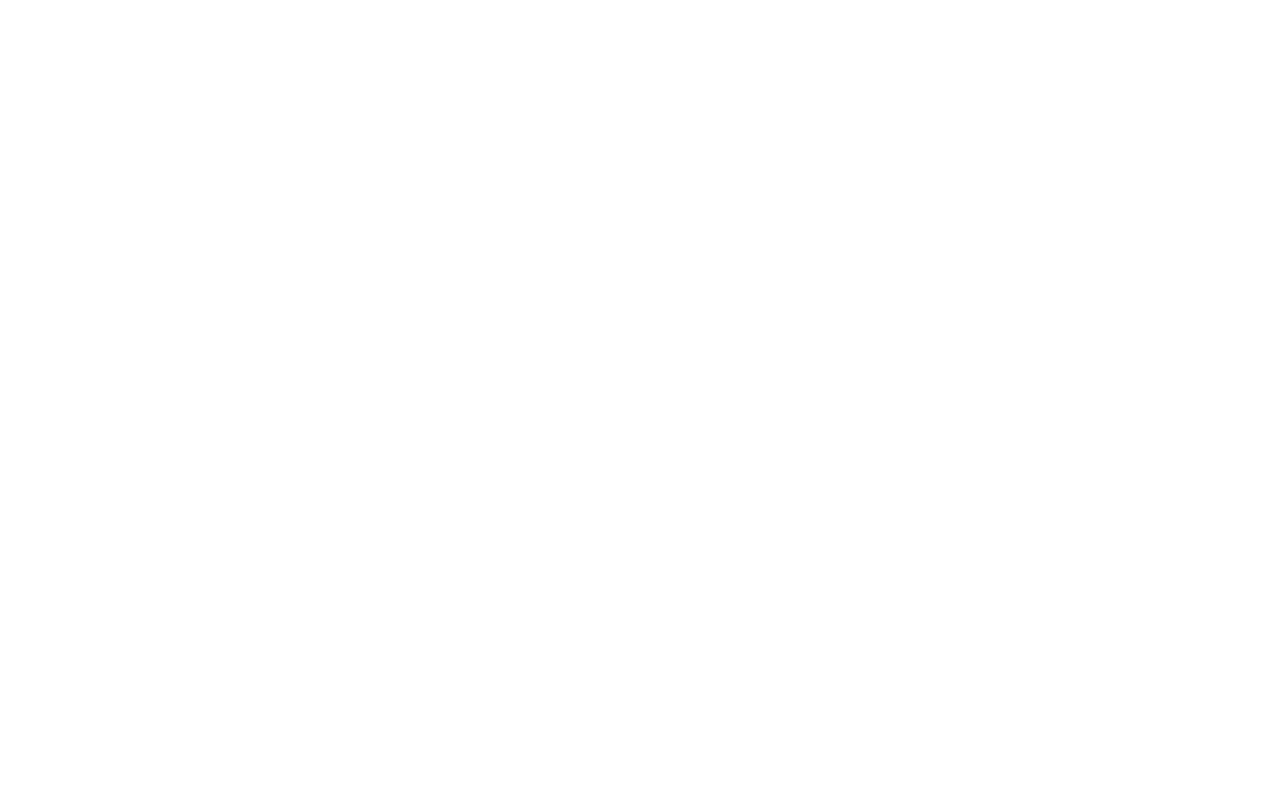
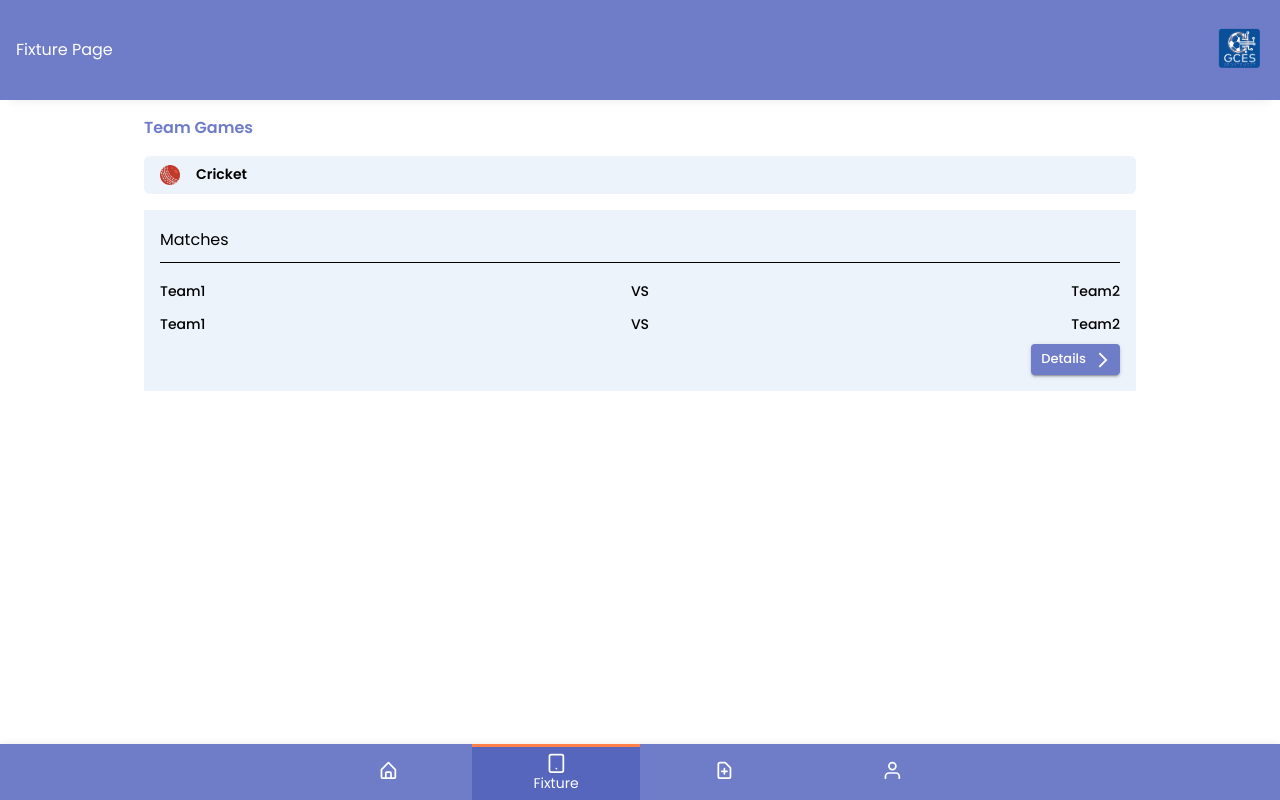
Before and after one commit to Minify-It-services/sports-meet-app, a React (Create React App) app: page /fixture in a window 1280 px wide. Before the commit this address had no page. Built offline with nearby package versions, Linux system fonts and the light colour scheme.

Commit message:
fixture card

```diff
--- a/src/App.js
+++ b/src/App.js
@@ -2,7 +2,7 @@ import React from 'react';
 import { BrowserRouter, Routes, Route } from 'react-router-dom'
 
 // pages:guest
-import { TeamRegister, HomePage, SoloRegistration, TeamRegistration, DuoRegistration,PhoneRegister, ProfilePage, Login, Register } from './pages';
+import { TeamRegister, HomePage, SoloRegistration, TeamRegistration, DuoRegistration,PhoneRegister, ProfilePage, Login, Register, Fixture} from './pages';
 
 // pages:admin
 import Dashboard from './admin/pages/dashboard';
@@ -30,6 +30,7 @@ const App = () => {
         <Route path="/register" element={<Register />} />
         <Route path="/phone-register" element={<PhoneRegister />} />
         <Route path="/profile" element={<ProfilePage />} />
+        <Route path="/fixture" element={<Fixture />} />
         <Route path="/teamRegister/*" element={<Team />} />
         <Route path="/admin/*" element={<Admin />} />
       </Routes>
--- /dev/null
+++ b/src/components/FixtureCard.jsx
@@ -0,0 +1,36 @@
+import React from 'react'
+import Typography from '@mui/material/Typography';
+import Button from '@mui/material/Button';
+import ArrowForwardIosIcon from '@mui/icons-material/ArrowForwardIos';
+import SportImage from '../assets/img/cricket.png'
+
+import './FixtureCard.scss'
+function FixtureCard() {
+    return (
+        <div id="fixture-card">
+            <div className="sport-bar">
+                <img src={SportImage} alt="sporticon" style={{alignSelf:"center"}} />
+                <Typography variant="subtitle2" gutterBottom component="h6" style={{fontWeight:'600' ,margin:0}}>Cricket</Typography>
+            </div>
+            <div className="fixture-container">
+            <Typography variant="subtitle1" gutterBottom component="div" className="header">Matches</Typography>
+            {/* //map div.fixtures for fixtures  */}
+            <div className="fixture">
+                <Typography variant="subtitle2" gutterBottom component="div">Team1</Typography>
+                <Typography variant="subtitle2" gutterBottom component="div" className="center">VS</Typography>
+                <Typography variant="subtitle2" gutterBottom component="div"className="right">Team2</Typography>
+            </div>
+            <div className="fixture">
+                <Typography variant="subtitle2" gutterBottom component="div">Team1</Typography>
+                <Typography variant="subtitle2" gutterBottom component="div" className="center">VS</Typography>
+                <Typography variant="subtitle2" gutterBottom component="div"className="right">Team2</Typography>
+            </div>
+            <div className="flex">
+                <Button variant="contained" size="small" style={{textTransform:"none"}} endIcon={<ArrowForwardIosIcon />}>Details</Button>
+            </div>
+            </div>
+        </div>
+    )
+}
+
+export default FixtureCard
--- /dev/null
+++ b/src/components/FixtureCard.scss
@@ -0,0 +1,45 @@
+#fixture-card{
+    // max-width: 350px;
+    border-radius: 6px;
+    .fixture-container{
+        padding: 1rem;
+        background-color: #ECF3FB;
+    }
+    .sport-bar{
+        border-radius: 6px;
+        background-color: #ECF3FB;
+        padding:.5rem 1rem;
+        display: flex;
+        align-items: center;
+        margin:1rem 0;
+        img{
+            height: 20px;
+            margin-right: 1rem;
+        }
+    }
+    .header::after{
+        content: '';
+        width: 100%;
+        margin-top: 8px;
+        margin-bottom: 15px;
+        background-color: black;
+        height: 1px;
+        display: block;
+    }
+    .fixture{
+        display: grid;
+        grid-template-columns: repeat(3,1fr);
+        padding: 0.2rem 0;
+        .right{
+            justify-self: right;
+        }
+        .center{
+            justify-self: center;
+        }
+    }
+    .flex{
+        width: 100%;
+        display: flex;
+        justify-content: flex-end;
+    }
+}
```
